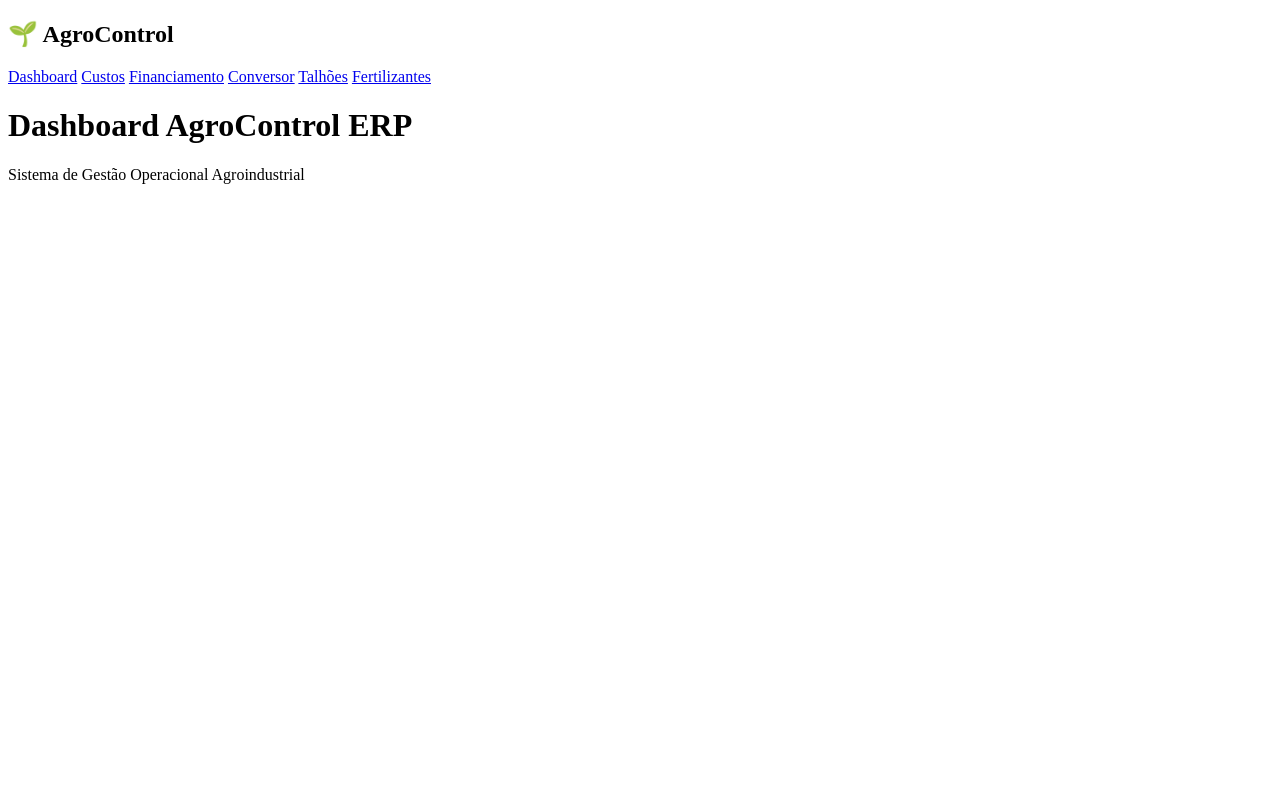
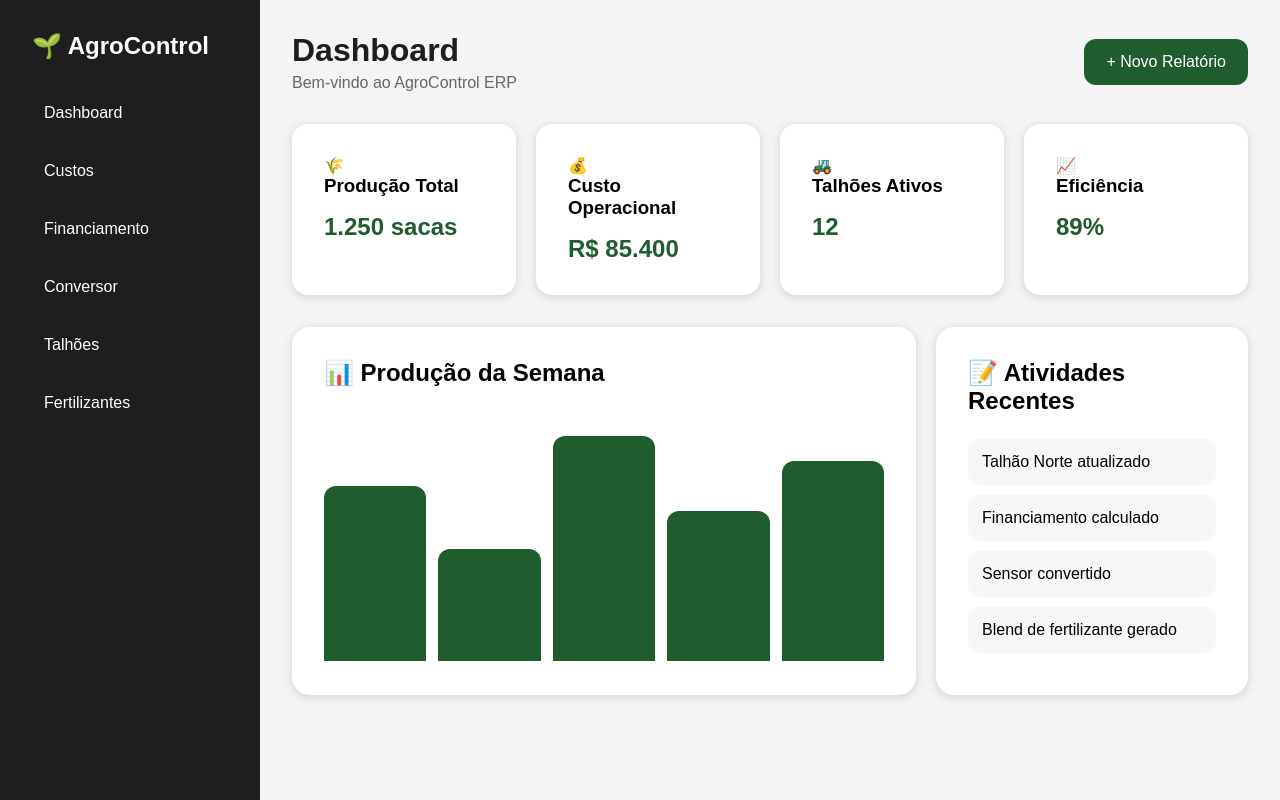
Before and after one commit to leandroklink/AgroCalc, a Flask app: page / in a window 1280 px wide. Run offline with Flask 3, Linux system fonts and the light colour scheme.

Commit message:
Adicionando estilos e conteúdos na index html, a inserindo ajustes de responsividade

```diff
--- a/static/css/style.css
+++ b/static/css/style.css
@@ -0,0 +1,234 @@
+:root {
+    --verde-primario: #1f5c2e;
+    --verde-secundario: #2d7a46;
+    --cinza-escuro: #1e1e1e;
+    --cinza-claro: #f4f4f4;
+    --branco: #ffffff;
+    --sombra: 0 2px 10px rgba(0,0,0,0.15);
+}
+
+* {
+    margin: 0;
+    padding: 0;
+    box-sizing: border-box;
+}
+
+body {
+    display: flex;
+    font-family: Arial, sans-serif;
+    background: var(--cinza-claro);
+}
+
+/* Sidebar */
+.sidebar {
+    width: 260px;
+    height: 100vh;
+    background: var(--cinza-escuro);
+    color: white;
+    padding: 2rem;
+    position: fixed;
+}
+
+.sidebar h2 {
+    margin-bottom: 2rem;
+}
+
+.sidebar nav {
+    display: flex;
+    flex-direction: column;
+    gap: 1rem;
+}
+
+.sidebar a {
+    color: white;
+    text-decoration: none;
+    padding: 12px;
+    border-radius: 8px;
+    transition: 0.3s;
+}
+
+.sidebar a:hover {
+    background: var(--verde-secundario);
+}
+
+/* Conteúdo principal */
+.content {
+    margin-left: 260px;
+    padding: 2rem;
+    width: 100%;
+}
+
+/* Dashboard cards */
+
+.cards {
+    display: grid;
+    grid-template-columns:
+        repeat(auto-fit, minmax(220px, 1fr));
+
+    gap: 20px;
+    margin-top: 2rem;
+}
+
+.card {
+    background: white;
+    padding: 2rem;
+    border-radius: 16px;
+    box-shadow: var(--sombra);
+    transition: 0.3s;
+}
+
+.card:hover {
+    transform: translateY(-5px);
+}
+
+.card h3 {
+    margin-bottom: 1rem;
+}
+
+.card p {
+    font-size: 1.5rem;
+    font-weight: bold;
+    color: var(--verde-primario);
+}
+
+
+
+/* HEADER DASHBOARD */
+
+.dashboard-header {
+    display: flex;
+    justify-content: space-between;
+    align-items: center;
+    margin-bottom: 2rem;
+}
+
+.dashboard-header h1 {
+    font-size: 2rem;
+    color: var(--cinza-escuro);
+}
+
+.dashboard-header p {
+    color: #666;
+    margin-top: 5px;
+}
+
+/* BOTÃO */
+
+.btn-primary {
+    background: var(--verde-primario);
+    color: white;
+    border: none;
+    padding: 14px 22px;
+    border-radius: 12px;
+    cursor: pointer;
+    font-size: 1rem;
+    transition: 0.3s;
+}
+
+.btn-primary:hover {
+    background: var(--verde-secundario);
+    transform: translateY(-2px);
+}
+
+
+
+/* GRID DO DASHBOARD */
+
+.dashboard-grid {
+    display: grid;
+    grid-template-columns: 2fr 1fr;
+    gap: 20px;
+    margin-top: 2rem;
+}
+
+/* PAINÉIS */
+
+.panel {
+    background: white;
+    padding: 2rem;
+    border-radius: 18px;
+    box-shadow: var(--sombra);
+}
+
+.panel h2 {
+    margin-bottom: 1.5rem;
+}
+
+/* GRÁFICO */
+
+.fake-chart {
+    display: flex;
+    align-items: end;
+    gap: 12px;
+    height: 250px;
+}
+
+.bar {
+    flex: 1;
+    background: var(--verde-primario);
+    border-radius: 12px 12px 0 0;
+    transition: 0.3s;
+}
+
+.bar:hover {
+    background: var(--verde-secundario);
+}
+
+/* ATIVIDADES */
+
+.activity-list {
+    list-style: none;
+}
+
+.activity-list li {
+    padding: 14px;
+    background: #f7f7f7;
+    margin-bottom: 10px;
+    border-radius: 12px;
+}
+
+
+
+
+
+/*======= RESPONSIVIDADE ======*/
+
+@media (max-width: 992px) {
+
+    .dashboard-grid {
+        grid-template-columns: 1fr;
+    }
+
+}
+
+@media (max-width: 768px) {
+
+    .sidebar {
+        width: 220px;
+        padding: 1rem;
+    }
+
+    .sidebar h2 {
+        font-size: 1rem;
+    }
+
+    .sidebar a {
+        font-size: 0.9rem;
+        padding: 10px;
+    }
+
+    .content {
+        margin-left: 220px;
+    }
+
+    .dashboard-header {
+        flex-direction: column;
+        align-items: flex-start;
+        gap: 1rem;
+    }
+
+    .cards {
+        grid-template-columns: 1fr;
+    }
+
+}
--- a/templates/index.html
+++ b/templates/index.html
@@ -5,6 +5,86 @@ Dashboard
 {% endblock %}
 
 {% block content %}
-<h1>Dashboard AgroControl ERP</h1>
-<p>Sistema de Gestão Operacional Agroindustrial</p>
+
+<section class="dashboard-header">
+
+    <div>
+        <h1>Dashboard</h1>
+        <p>
+            Bem-vindo ao AgroControl ERP
+        </p>
+    </div>
+
+    <button class="btn-primary">
+        + Novo Relatório
+    </button>
+
+</section>
+
+
+<section class="cards">
+
+    <div class="card">
+        <span class="card-icon">🌾</span>
+        <h3>Produção Total</h3>
+        <p>1.250 sacas</p>
+    </div>
+
+    <div class="card">
+        <span class="card-icon">💰</span>
+        <h3>Custo Operacional</h3>
+        <p>R$ 85.400</p>
+    </div>
+
+    <div class="card">
+        <span class="card-icon">🚜</span>
+        <h3>Talhões Ativos</h3>
+        <p>12</p>
+    </div>
+
+    <div class="card">
+        <span class="card-icon">📈</span>
+        <h3>Eficiência</h3>
+        <p>89%</p>
+    </div>
+
+</section>
+
+
+<section class="dashboard-grid">
+
+    <div class="panel">
+
+        <h2>📊 Produção da Semana</h2>
+
+        <div class="fake-chart">
+
+            <div class="bar" style="height: 70%;"></div>
+            <div class="bar" style="height: 45%;"></div>
+            <div class="bar" style="height: 90%;"></div>
+            <div class="bar" style="height: 60%;"></div>
+            <div class="bar" style="height: 80%;"></div>
+
+        </div>
+
+    </div>
+
+    <div class="panel">
+
+        <h2>📝 Atividades Recentes</h2>
+
+        <ul class="activity-list">
+            <li>Talhão Norte atualizado</li>
+            <li>Financiamento calculado</li>
+            <li>Sensor convertido</li>
+            <li>Blend de fertilizante gerado</li>
+        </ul>
+
+    </div>
+
+</section>
+
+
+
+
 {% endblock %}
```
